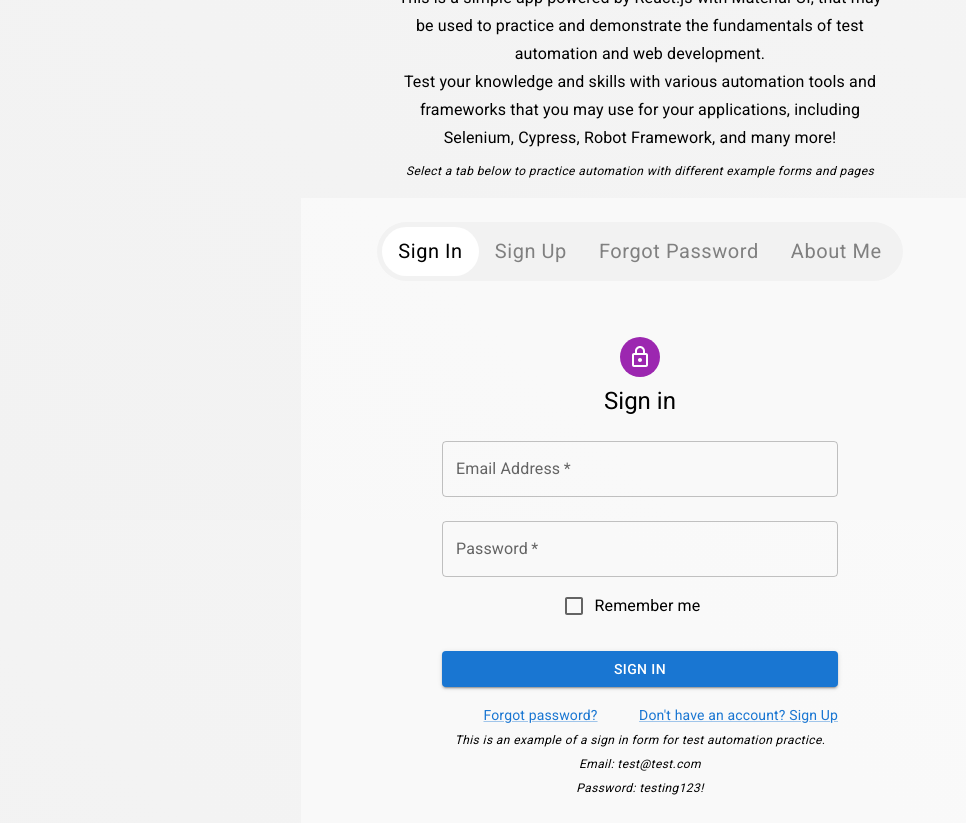
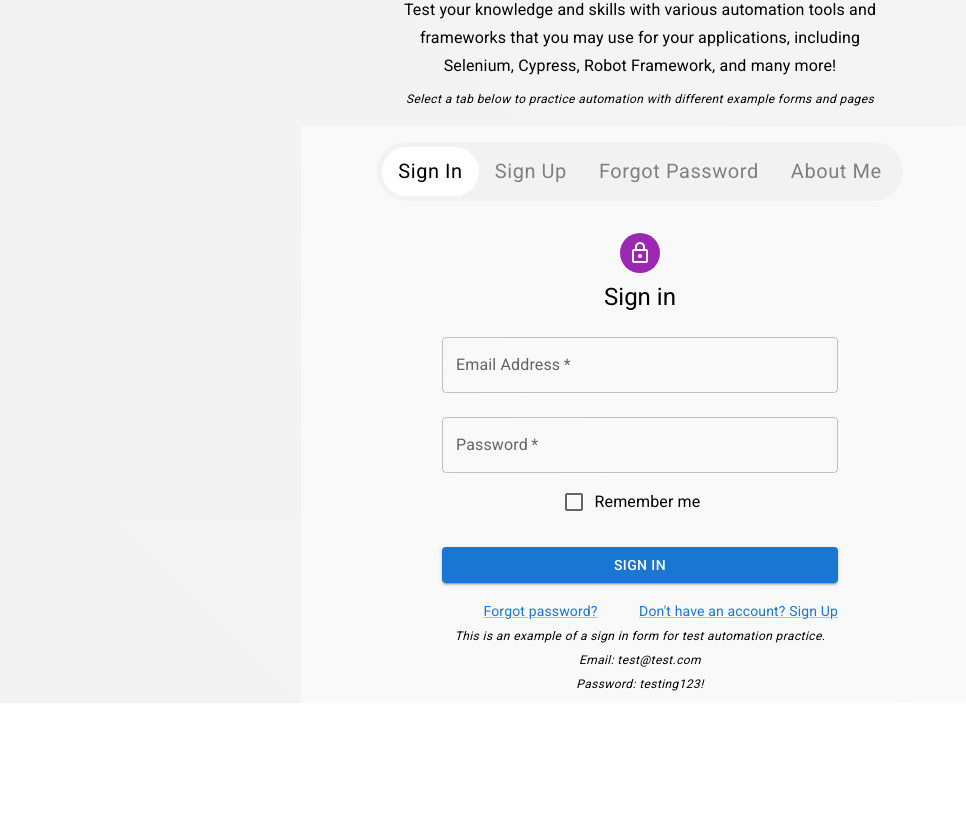
Before and after one commit to justine-black/automagic-testing, a React (Create React App) app in the folder my-app-to-test/frontend/: page / in a window 1280 px wide. Shown: the part 280-1103 px from the top of the page, without its empty margins (0-966 px from the left). After the commit the page ends 983 px from the top, so only its background shows below. Built offline with nearby package versions, Linux system fonts and the light colour scheme.

Commit message:
Update UI

```diff
--- a/my-app-to-test/frontend/src/App.js
+++ b/my-app-to-test/frontend/src/App.js
@@ -14,7 +14,7 @@ const App = () => {
 
 const NewApp = () => {
   return (
-    <Box className="new-app" sx={{ overflowY: "hidden" }}>
+    <Box className="new-app">
       <NewHeader />
       <NewBody />
     </Box>
--- a/my-app-to-test/frontend/src/Body.js
+++ b/my-app-to-test/frontend/src/Body.js
@@ -59,7 +59,7 @@ const NewBody = () => {
       container
       spacing={2}
       className="app-body"
-      paddingTop={10}
+      paddingTop={1}
       justifyContent={"center"}
       textAlign={"center"}
     >
--- a/my-app-to-test/frontend/src/TestFormTabs.js
+++ b/my-app-to-test/frontend/src/TestFormTabs.js
@@ -22,7 +22,7 @@ function CustomTabPanel(props) {
       {...other}
     >
       {value === index && (
-        <Box sx={{ p: 3 }}>
+        <Box sx={{ p: 1 }}>
           <Typography>{children}</Typography>
         </Box>
       )}
@@ -127,7 +127,6 @@ export function NewBasicTabs() {
   });
 
   return (
-    <div>
     <Box
       sx={{
         margin: "0 auto",
@@ -135,7 +134,7 @@ export function NewBasicTabs() {
         minHeight: "300px",
       }}
     >
-        <Box display={"flex"} justifyContent={"center"} padding={3}>
+      <Box display={"flex"} justifyContent={"center"} padding={2}>
         <StyledTabs
           value={value}
           onChange={handleChange}
@@ -163,6 +162,5 @@ export function NewBasicTabs() {
         </CustomTabPanel>
       </Box>
     </Box>
-    </div>
   );
 }
```
Lines whose indentation alone changed are shown as unchanged.
